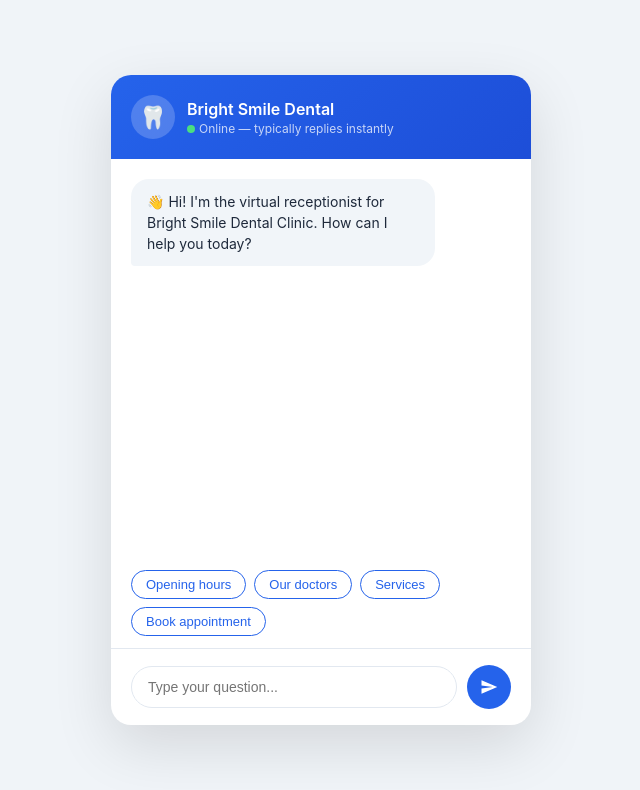
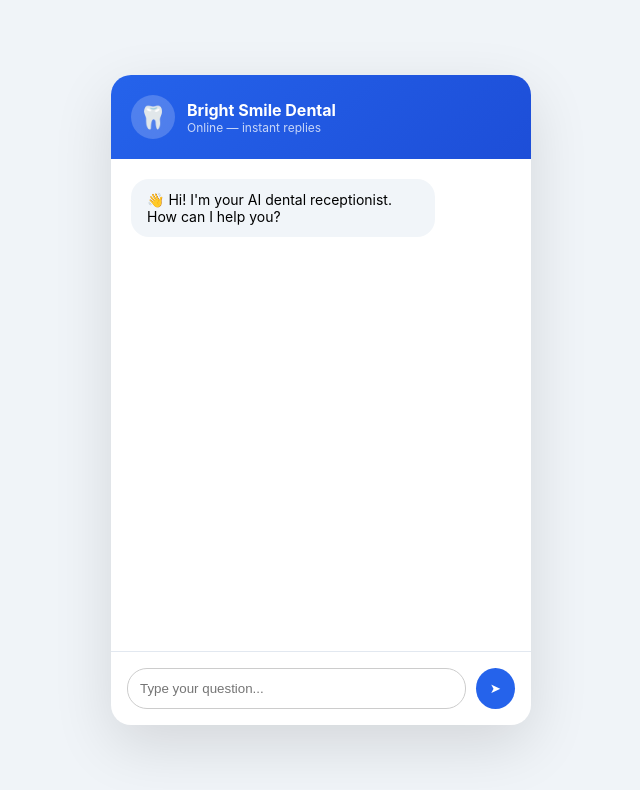
Before and after one commit to tabraiz-2005/dental-chatbot, a plain HTML site: page index.html in a window 1280 px wide. Shown: the whole page, without its empty margins (319-959 px from the left). Drawn offline with Linux system fonts and the light colour scheme.

Commit message:
final frontend fix

```diff
--- a/index.html
+++ b/index.html
@@ -5,6 +5,7 @@
     <meta charset="UTF-8" />
     <meta name="viewport" content="width=device-width, initial-scale=1.0" />
     <title>Bright Smile Dental — Chat</title>
+
     <style>
         * {
             margin: 0;
@@ -32,7 +33,6 @@
             overflow: hidden;
         }
 
-        /* Header */
         .chat-header {
             background: linear-gradient(135deg, #2563eb, #1d4ed8);
             padding: 20px;
@@ -55,25 +55,13 @@
         .clinic-info h2 {
             color: white;
             font-size: 16px;
-            font-weight: 600;
         }
 
         .clinic-info p {
             color: rgba(255, 255, 255, 0.75);
             font-size: 12px;
-            margin-top: 2px;
         }
 
-        .status-dot {
-            width: 8px;
-            height: 8px;
-            background: #4ade80;
-            border-radius: 50%;
-            display: inline-block;
-            margin-right: 4px;
-        }
-
-        /* Messages area */
         .chat-messages {
             flex: 1;
             overflow-y: auto;
@@ -88,46 +76,25 @@
             padding: 12px 16px;
             border-radius: 18px;
             font-size: 14px;
-            line-height: 1.5;
-            animation: fadeIn 0.2s ease;
-        }
-
-        @keyframes fadeIn {
-            from {
-                opacity: 0;
-                transform: translateY(6px);
-            }
-
-            to {
-                opacity: 1;
-                transform: translateY(0);
-            }
         }
 
         .message.bot {
             background: #f1f5f9;
-            color: #1e293b;
-            border-bottom-left-radius: 4px;
             align-self: flex-start;
         }
 
         .message.user {
             background: #2563eb;
             color: white;
-            border-bottom-right-radius: 4px;
             align-self: flex-end;
         }
 
-        /* Typing indicator */
         .typing {
             display: flex;
             gap: 4px;
             padding: 14px 16px;
             background: #f1f5f9;
             border-radius: 18px;
-            border-bottom-left-radius: 4px;
-            align-self: flex-start;
-            width: fit-content;
         }
 
         .typing span {
@@ -136,14 +103,6 @@
             background: #94a3b8;
             border-radius: 50%;
             animation: bounce 1.2s infinite;
-        }
-
-        .typing span:nth-child(2) {
-            animation-delay: 0.2s;
-        }
-
-        .typing span:nth-child(3) {
-            animation-delay: 0.4s;
         }
 
         @keyframes bounce {
@@ -159,75 +118,27 @@
             }
         }
 
-        /* Quick reply buttons */
-        .quick-replies {
-            display: flex;
-            flex-wrap: wrap;
-            gap: 8px;
-            padding: 0 20px 12px;
-        }
-
-        .quick-reply-btn {
-            background: white;
-            border: 1.5px solid #2563eb;
-            color: #2563eb;
-            padding: 6px 14px;
-            border-radius: 20px;
-            font-size: 13px;
-            cursor: pointer;
-            transition: all 0.15s;
-        }
-
-        .quick-reply-btn:hover {
-            background: #2563eb;
-            color: white;
-        }
-
-        /* Input area */
         .chat-input-area {
-            padding: 16px 20px;
+            padding: 16px;
             border-top: 1px solid #e2e8f0;
             display: flex;
             gap: 10px;
-            align-items: center;
         }
 
-        .chat-input-area input {
+        input {
             flex: 1;
-            padding: 12px 16px;
-            border: 1.5px solid #e2e8f0;
-            border-radius: 25px;
-            font-size: 14px;
-            outline: none;
-            transition: border-color 0.15s;
+            padding: 12px;
+            border-radius: 20px;
+            border: 1px solid #ccc;
         }
 
-        .chat-input-area input:focus {
-            border-color: #2563eb;
-        }
-
-        .send-btn {
-            width: 44px;
-            height: 44px;
+        button {
             background: #2563eb;
+            color: white;
             border: none;
+            padding: 10px 14px;
             border-radius: 50%;
             cursor: pointer;
-            display: flex;
-            align-items: center;
-            justify-content: center;
-            transition: background 0.15s;
-            flex-shrink: 0;
-        }
-
-        .send-btn:hover {
-            background: #1d4ed8;
-        }
-
-        .send-btn svg {
-            width: 18px;
-            height: 18px;
-            fill: white;
         }
     </style>
 </head>
@@ -236,104 +147,90 @@
 
     <div class="chat-container">
 
-        <!-- Header -->
         <div class="chat-header">
             <div class="clinic-avatar">🦷</div>
             <div class="clinic-info">
                 <h2>Bright Smile Dental</h2>
-                <p><span class="status-dot"></span>Online — typically replies instantly</p>
+                <p>Online — instant replies</p>
             </div>
         </div>
 
-        <!-- Messages -->
         <div class="chat-messages" id="chatMessages">
             <div class="message bot">
-                👋 Hi! I'm the virtual receptionist for Bright Smile Dental Clinic. How can I help you today?
+                👋 Hi! I'm your AI dental receptionist. How can I help you?
             </div>
         </div>
 
-        <!-- Quick reply suggestions -->
-        <div class="quick-replies" id="quickReplies">
-            <button class="quick-reply-btn" onclick="sendQuick('What are your opening hours?')">Opening hours</button>
-            <button class="quick-reply-btn" onclick="sendQuick('Who are the doctors?')">Our doctors</button>
-            <button class="quick-reply-btn" onclick="sendQuick('What services do you offer?')">Services</button>
-            <button class="quick-reply-btn" onclick="sendQuick('How do I book an appointment?')">Book
-                appointment</button>
-        </div>
-
-        <!-- Input -->
         <div class="chat-input-area">
-            <input type="text" id="userInput" placeholder="Type your question..."
+            <input id="userInput" placeholder="Type your question..."
                 onkeydown="if(event.key==='Enter') sendMessage()" />
-            <button class="send-btn" onclick="sendMessage()">
-                <svg viewBox="0 0 24 24">
-                    <path d="M2 21l21-9L2 3v7l15 2-15 2v7z" />
-                </svg>
-            </button>
+            <button onclick="sendMessage()">➤</button>
         </div>
 
     </div>
 
     <script>
-        const CLINIC_ID = "clinic_abc";
-        const API_URL = "/chat";
 
-        function sendQuick(text) {
-            document.getElementById('userInput').value = text;
-            sendMessage();
-        }
+        const API_URL = "https://dental-chatbot-u88a.onrender.com/chat";
 
         async function sendMessage() {
-            const input = document.getElementById('userInput');
+            const input = document.getElementById("userInput");
             const message = input.value.trim();
             if (!message) return;
 
-            // Hide quick replies after first message
-            document.getElementById('quickReplies').style.display = 'none';
+            addMessage(message, "user");
+            input.value = "";
 
-            // Show user message
-            addMessage(message, 'user');
-            input.value = '';
-
-            // Show typing indicator
             const typing = addTyping();
 
             try {
+                console.log("Sending:", message);
+
                 const response = await fetch(API_URL, {
-                    method: 'POST',
-                    headers: { 'Content-Type': 'application/json' },
-                    body: JSON.stringify({ message, clinic_id: CLINIC_ID })
+                    method: "POST",
+                    headers: {
+                        "Content-Type": "application/json"
+                    },
+                    body: JSON.stringify({
+                        message: message
+                    })
                 });
 
+                console.log("Status:", response.status);
+
                 const data = await response.json();
+                console.log("Response:", data);
+
                 typing.remove();
-                addMessage(data.reply, 'bot');
+
+                addMessage(data.reply || "No response from AI", "bot");
 
             } catch (error) {
+                console.error("Error:", error);
                 typing.remove();
-                addMessage("Sorry, I'm having trouble connecting. Please call us directly.", 'bot');
+                addMessage("⚠️ Connection error. Please try again.", "bot");
             }
         }
 
         function addMessage(text, sender) {
-            const messages = document.getElementById('chatMessages');
-            const div = document.createElement('div');
-            div.className = `message ${sender}`;
+            const messages = document.getElementById("chatMessages");
+            const div = document.createElement("div");
+            div.className = "message " + sender;
             div.textContent = text;
+            messages.appendChild(div);
+            messages.scrollTop = messages.scrollHeight;
+        }
+
+        function addTyping() {
+            const messages = document.getElementById("chatMessages");
+            const div = document.createElement("div");
+            div.className = "typing";
+            div.innerHTML = "<span></span><span></span><span></span>";
             messages.appendChild(div);
             messages.scrollTop = messages.scrollHeight;
             return div;
         }
 
-        function addTyping() {
-            const messages = document.getElementById('chatMessages');
-            const div = document.createElement('div');
-            div.className = 'typing';
-            div.innerHTML = '<span></span><span></span><span></span>';
-            messages.appendChild(div);
-            messages.scrollTop = messages.scrollHeight;
-            return div;
-        }
     </script>
 
 </body>
```
